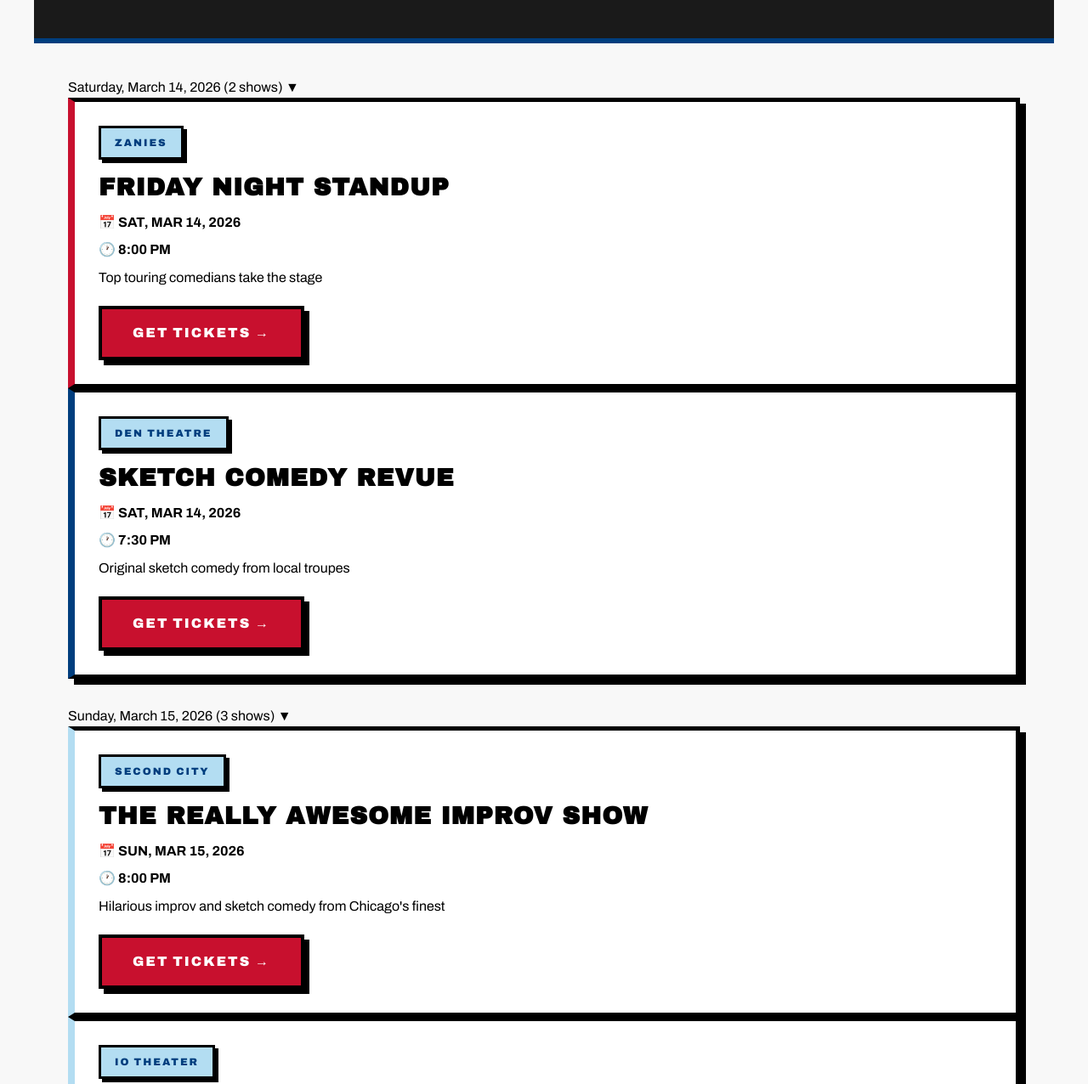
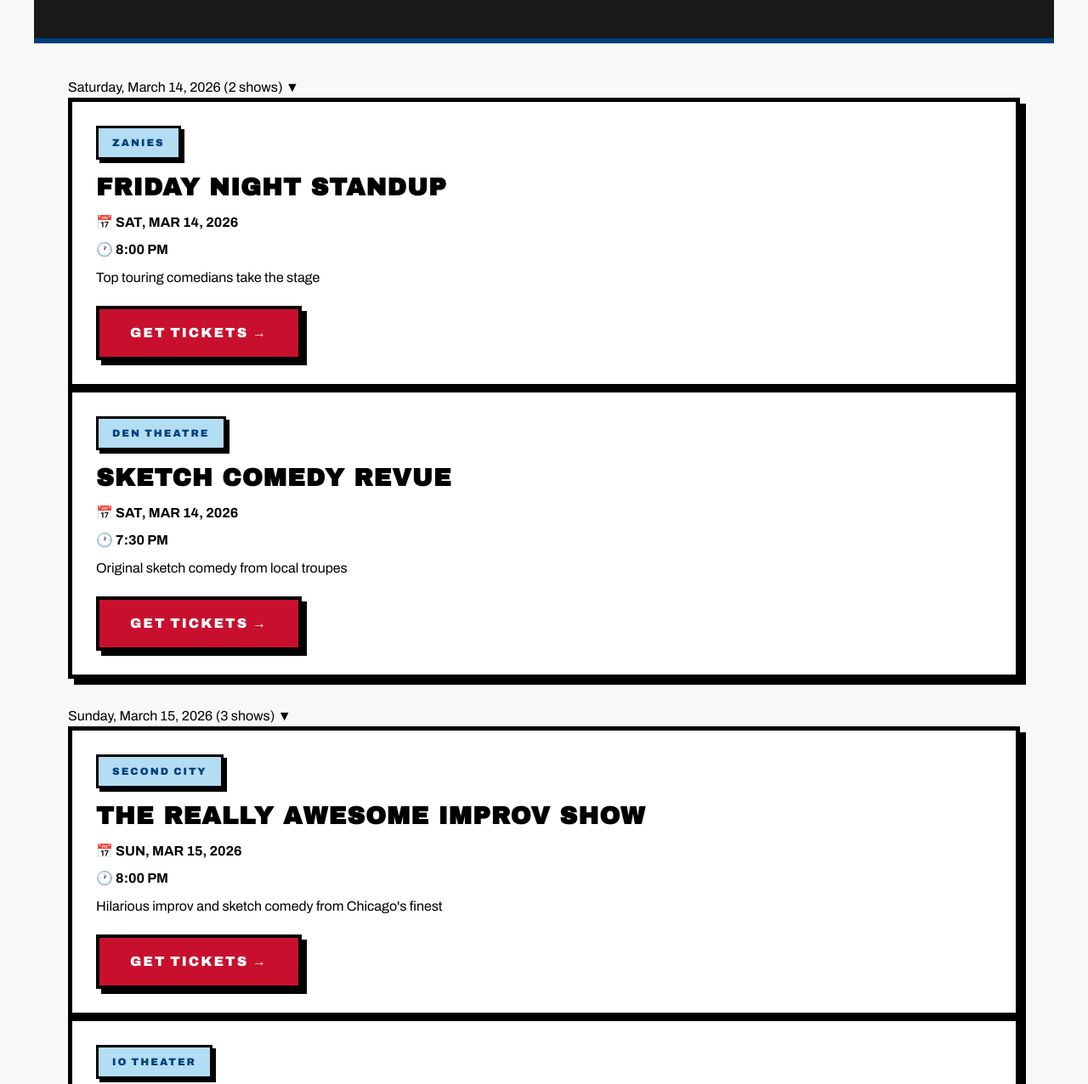
Before and after one commit to djjjrjr/chicago-comedy-calendar, a plain HTML site: page index.html in a window 1280 px wide. Shown: the part 884-2160 px from the top of the page at 85% size. Drawn offline with Linux system fonts and the light colour scheme.

Commit message:
Remove colored borders from show cards - too disjointed

```diff
--- a/styles.css
+++ b/styles.css
@@ -266,18 +266,6 @@ body {
 .show-card:hover {
     transform: translate(2px, 2px);
     box-shadow: 5px 5px 0 var(--black);
-}
-
-.show-card[data-comedy-type*="sketch"] {
-    border-left: 8px solid var(--chicago-blue);
-}
-
-.show-card[data-comedy-type*="standup"] {
-    border-left: 8px solid var(--chicago-red);
-}
-
-.show-card[data-comedy-type*="improv"] {
-    border-left: 8px solid var(--chicago-light-blue);
 }
 
 .venue-tag {
```
